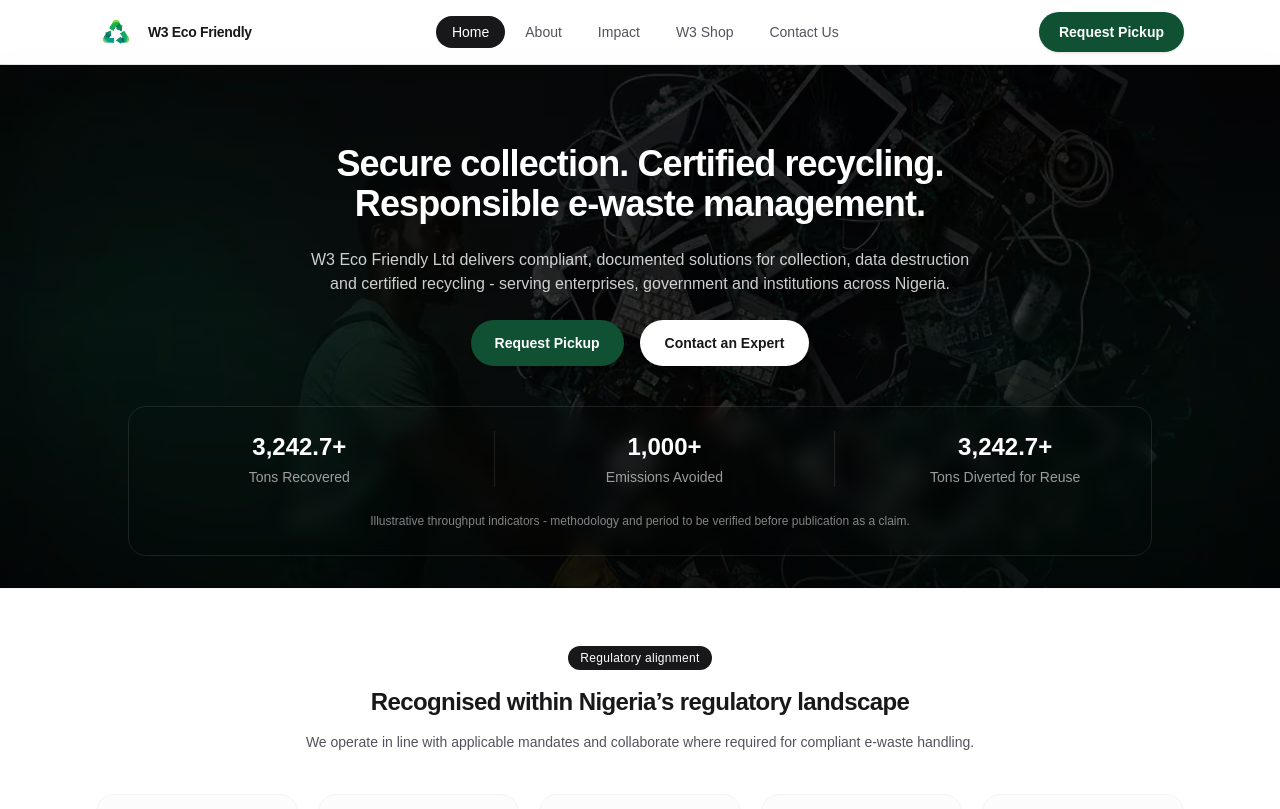
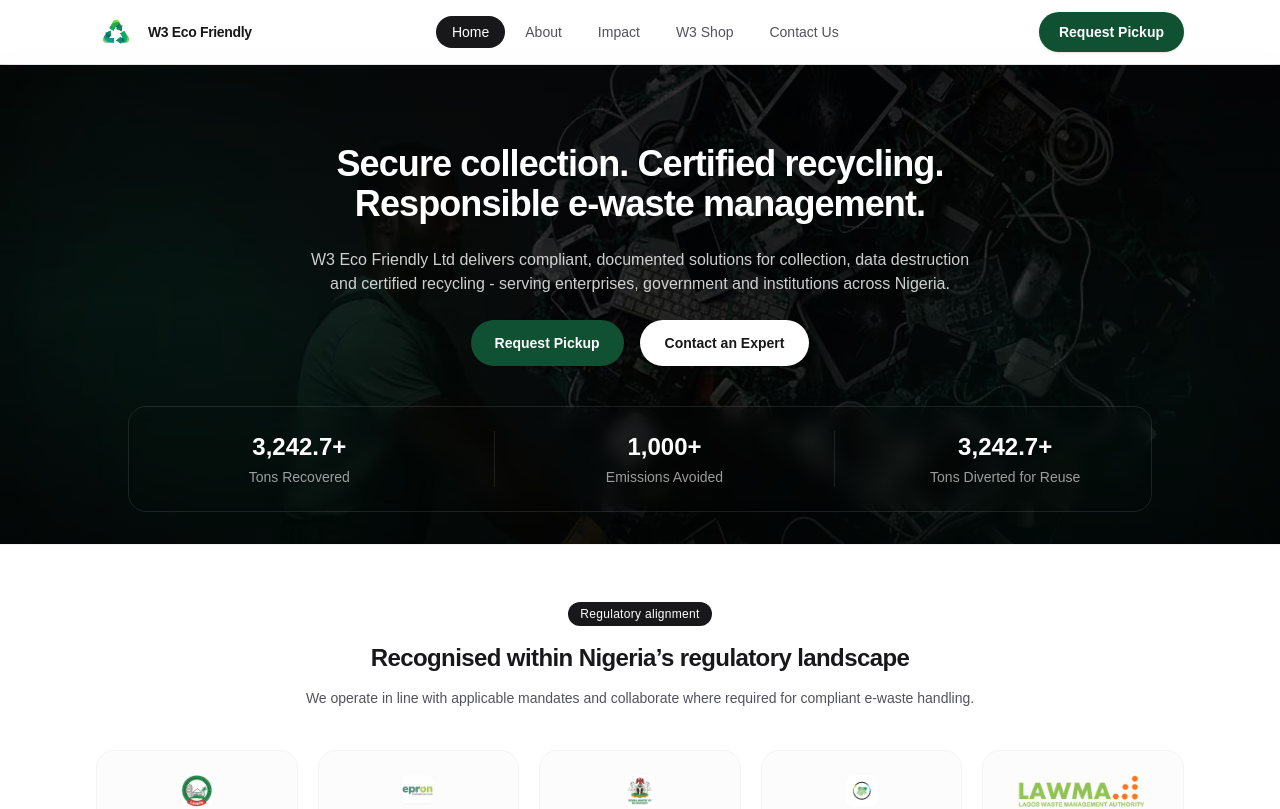
Before and after one commit to macqueen006/w3-ecofriendly, a React (Vite) app: page / in a window 1280 px wide. Shown: the top 809 px of the page. Built offline with nearby package versions, Linux system fonts and the light colour scheme.

Commit message:
remove illustrative claim

```diff
--- a/src/components/HeroSection.tsx
+++ b/src/components/HeroSection.tsx
@@ -87,17 +87,13 @@
                 aria-label={stat.ariaLabel}
                 className={`relative text-center ${index !== 0 ? "border-t border-white/10 pt-8 sm:border-t-0 sm:border-l sm:pt-0 sm:pl-12" : ""}`}
               >
-                <p className="text-lg font-semibold text-white sm:text-2xl" aria-hidden="true">
+                <h3 className="text-lg font-semibold text-white sm:text-2xl">
                   {stat.value}
-                </p>
+                </h3>
                 <p className="mt-1 text-sm text-white/60">{stat.label}</p>
               </div>
             ))}
           </div>
-          <p className="mt-6 text-center text-xs leading-5 text-white/50">
-            Illustrative throughput indicators - methodology and period to be
-            verified before publication as a claim.
-          </p>
         </div>
       </div>
     </section>
```
